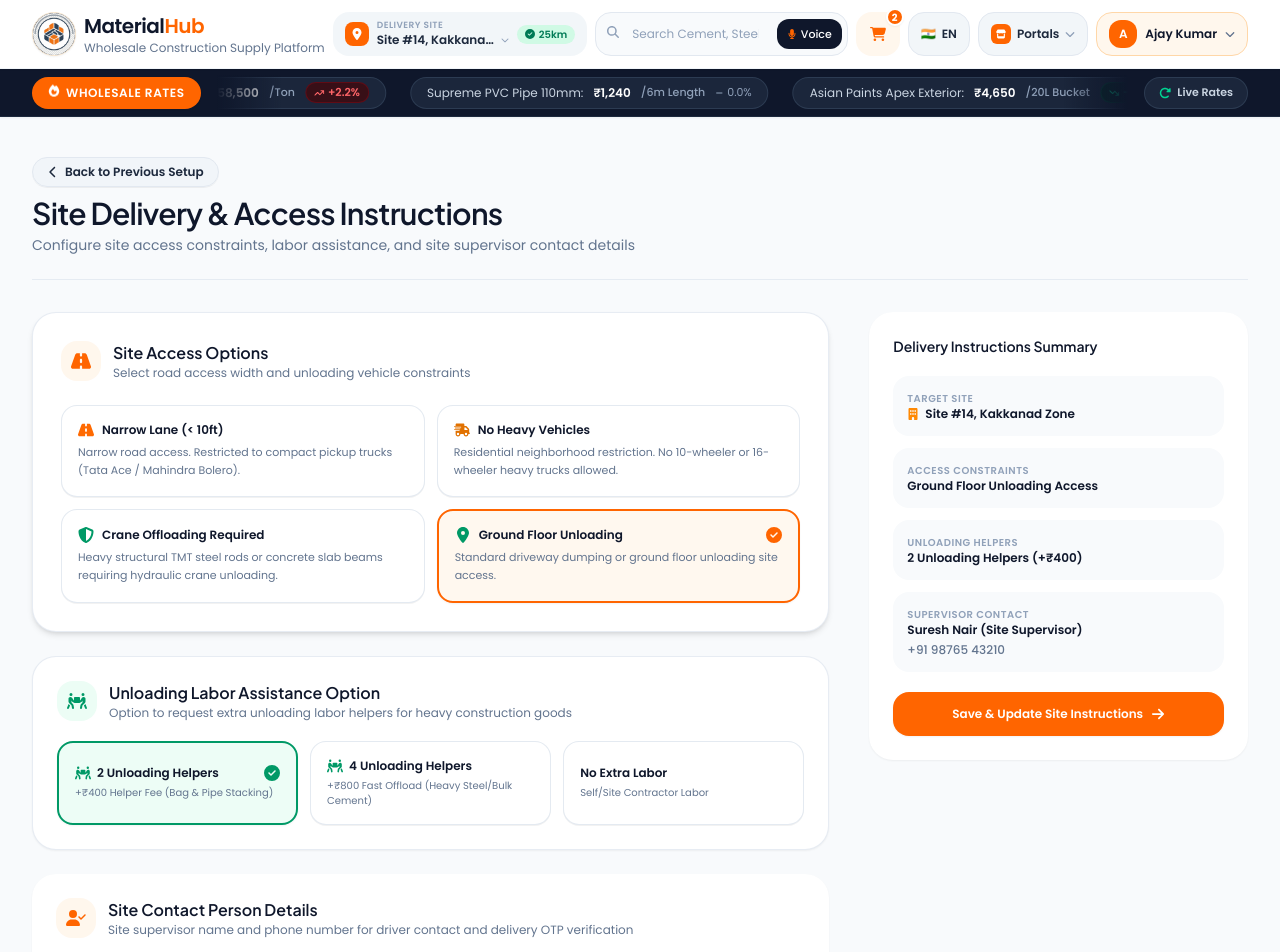
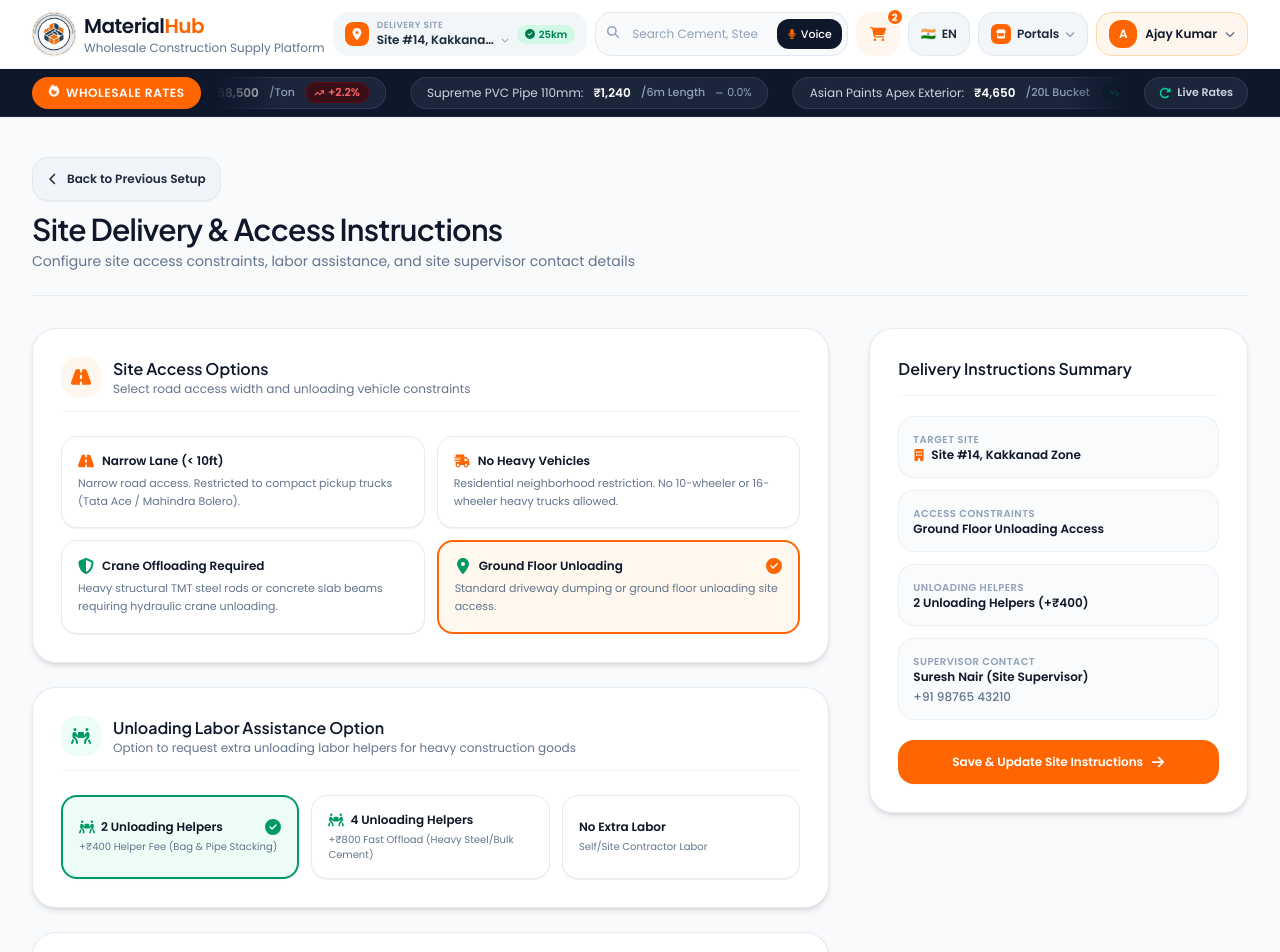
Before and after one commit to ajaycodesx/meterialhub-portal, a Next.js app in the folder buyer-panel/: page /site-delivery in a window 1280 px wide. Shown: the top 952 px of the page. Built offline with nearby package versions, Linux system fonts and the light colour scheme.

Commit message:
Refactor Site Delivery & Access Instructions page for consistent container Y-spacing, card elevation, and standard button styling

```diff
--- a/buyer-panel/components/buyer/SiteDeliveryPage.tsx
+++ b/buyer-panel/components/buyer/SiteDeliveryPage.tsx
@@ -60,10 +60,10 @@ export const SiteDeliveryPage: React.FC<SiteDeliveryPageProps> = ({
           {/* Top Page Header */}
           <div className="flex flex-col md:flex-row md:items-end justify-between gap-4 border-b border-slate-200/80 pb-4 sm:pb-6">
             <div>
-              <div className="mb-2">
+              <div className="mb-2.5">
                 <button
                   onClick={onBack}
-                  className="inline-flex items-center gap-1.5 px-3.5 py-1.5 rounded-2xl bg-slate-100/90 hover:bg-slate-200/80 border border-slate-200 text-xs font-semibold text-slate-800 transition-all cursor-pointer shadow-2xs"
+                  className="inline-flex items-center justify-center gap-2 px-3.5 py-1.5 rounded-2xl bg-slate-100/90 hover:bg-slate-200/80 border border-slate-200 text-xs font-semibold text-slate-800 transition-all h-10 sm:h-11 shadow-2xs cursor-pointer"
                 >
                   <FaChevronLeft className="h-3 w-3" />
                   <span>Back to Previous Setup</span>
@@ -80,10 +80,12 @@ export const SiteDeliveryPage: React.FC<SiteDeliveryPageProps> = ({
 
           <div className="grid grid-cols-1 lg:grid-cols-12 gap-6 lg:gap-10 items-start">
 
+            {/* LEFT SIDE: Options Selection Cards */}
             <div className="lg:col-span-8 space-y-5 sm:space-y-6">
 
+              {/* Site Access Constraints Card */}
               <div className="bg-white p-5 sm:p-7 rounded-2xl sm:rounded-3xl border border-slate-200/80 shadow-md space-y-5">
-              <div className="flex items-center gap-3">
+                <div className="flex items-center gap-3 border-b border-slate-100 pb-3.5">
                   <div className="h-10 w-10 rounded-2xl bg-orange-50 text-[#FF6500] flex items-center justify-center shrink-0">
                     <FaRoad className="h-5 w-5" />
                   </div>
@@ -98,15 +100,15 @@ export const SiteDeliveryPage: React.FC<SiteDeliveryPageProps> = ({
                   <button
                     type="button"
                     onClick={() => setAccessOption('narrow')}
-                  className={`p-3.5 sm:p-4 rounded-2xl text-left transition-all cursor-pointer ${
+                    className={`p-3.5 sm:p-4 rounded-2xl text-left transition-all duration-300 cursor-pointer ${
                       accessOption === 'narrow'
                         ? 'bg-orange-50/90 border-2 border-[#FF6500] shadow-xs'
-                      : 'bg-white hover:bg-slate-50 border border-slate-200/90 shadow-2xs'
+                        : 'bg-white hover:bg-slate-50 border border-slate-200/80 shadow-2xs'
                     }`}
                   >
                     <div className="flex items-center justify-between mb-1.5">
                       <span className="text-xs font-semibold text-slate-900 flex items-center gap-2">
-                      <FaRoad className="h-4 w-4 text-orange-500" />
+                        <FaRoad className="h-4 w-4 text-[#FF6500]" />
                         Narrow Lane (&lt; 10ft)
                       </span>
                       {accessOption === 'narrow' && <FaCircleCheck className="h-4 w-4 text-[#FF6500]" />}
@@ -119,15 +121,15 @@ export const SiteDeliveryPage: React.FC<SiteDeliveryPageProps> = ({
                   <button
                     type="button"
                     onClick={() => setAccessOption('no_heavy')}
-                  className={`p-3.5 sm:p-4 rounded-2xl text-left transition-all cursor-pointer ${
+                    className={`p-3.5 sm:p-4 rounded-2xl text-left transition-all duration-300 cursor-pointer ${
                       accessOption === 'no_heavy'
                         ? 'bg-orange-50/90 border-2 border-[#FF6500] shadow-xs'
-                      : 'bg-white hover:bg-slate-50 border border-slate-200/90 shadow-2xs'
+                        : 'bg-white hover:bg-slate-50 border border-slate-200/80 shadow-2xs'
                     }`}
                   >
                     <div className="flex items-center justify-between mb-1.5">
                       <span className="text-xs font-semibold text-slate-900 flex items-center gap-2">
-                      <FaTruckFast className="h-4 w-4 text-amber-600" />
+                        <FaTruckFast className="h-4 w-4 text-[#FF6500]" />
                         No Heavy Vehicles
                       </span>
                       {accessOption === 'no_heavy' && <FaCircleCheck className="h-4 w-4 text-[#FF6500]" />}
@@ -140,10 +142,10 @@ export const SiteDeliveryPage: React.FC<SiteDeliveryPageProps> = ({
                   <button
                     type="button"
                     onClick={() => setAccessOption('crane')}
-                  className={`p-3.5 sm:p-4 rounded-2xl text-left transition-all cursor-pointer ${
+                    className={`p-3.5 sm:p-4 rounded-2xl text-left transition-all duration-300 cursor-pointer ${
                       accessOption === 'crane'
                         ? 'bg-orange-50/90 border-2 border-[#FF6500] shadow-xs'
-                      : 'bg-white hover:bg-slate-50 border border-slate-200/90 shadow-2xs'
+                        : 'bg-white hover:bg-slate-50 border border-slate-200/80 shadow-2xs'
                     }`}
                   >
                     <div className="flex items-center justify-between mb-1.5">
@@ -161,10 +163,10 @@ export const SiteDeliveryPage: React.FC<SiteDeliveryPageProps> = ({
                   <button
                     type="button"
                     onClick={() => setAccessOption('ground')}
-                  className={`p-3.5 sm:p-4 rounded-2xl text-left transition-all cursor-pointer ${
+                    className={`p-3.5 sm:p-4 rounded-2xl text-left transition-all duration-300 cursor-pointer ${
                       accessOption === 'ground'
                         ? 'bg-orange-50/90 border-2 border-[#FF6500] shadow-xs'
-                      : 'bg-white hover:bg-slate-50 border border-slate-200/90 shadow-2xs'
+                        : 'bg-white hover:bg-slate-50 border border-slate-200/80 shadow-2xs'
                     }`}
                   >
                     <div className="flex items-center justify-between mb-1.5">
@@ -182,8 +184,9 @@ export const SiteDeliveryPage: React.FC<SiteDeliveryPageProps> = ({
                 </div>
               </div>
 
-            <div className="bg-white p-4 sm:p-6 rounded-2xl sm:rounded-3xl border border-slate-200/80 shadow-xs space-y-4">
-              <div className="flex items-center gap-3">
+              {/* Labor Assistance Options Card */}
+              <div className="bg-white p-5 sm:p-7 rounded-2xl sm:rounded-3xl border border-slate-200/80 shadow-md space-y-5">
+                <div className="flex items-center gap-3 border-b border-slate-100 pb-3.5">
                   <div className="h-10 w-10 rounded-2xl bg-emerald-50 text-emerald-600 flex items-center justify-center shrink-0">
                     <FaPeopleCarryBox className="h-5 w-5" />
                   </div>
@@ -198,10 +201,10 @@ export const SiteDeliveryPage: React.FC<SiteDeliveryPageProps> = ({
                   <button
                     type="button"
                     onClick={() => setLaborAssistance('two_helpers')}
-                  className={`p-3.5 sm:p-4 rounded-2xl text-left transition-all cursor-pointer ${
+                    className={`p-3.5 sm:p-4 rounded-2xl text-left transition-all duration-300 cursor-pointer ${
                       laborAssistance === 'two_helpers'
                         ? 'bg-emerald-50/90 border-2 border-emerald-600 shadow-xs'
-                      : 'bg-white hover:bg-slate-50 border border-slate-200/90 shadow-2xs'
+                        : 'bg-white hover:bg-slate-50 border border-slate-200/80 shadow-2xs'
                     }`}
                   >
                     <div className="flex items-center justify-between mb-1">
@@ -217,10 +220,10 @@ export const SiteDeliveryPage: React.FC<SiteDeliveryPageProps> = ({
                   <button
                     type="button"
                     onClick={() => setLaborAssistance('four_helpers')}
-                  className={`p-3.5 sm:p-4 rounded-2xl text-left transition-all cursor-pointer ${
+                    className={`p-3.5 sm:p-4 rounded-2xl text-left transition-all duration-300 cursor-pointer ${
                       laborAssistance === 'four_helpers'
                         ? 'bg-emerald-50/90 border-2 border-emerald-600 shadow-xs'
-                      : 'bg-white hover:bg-slate-50 border border-slate-200/90 shadow-2xs'
+                        : 'bg-white hover:bg-slate-50 border border-slate-200/80 shadow-2xs'
                     }`}
                   >
                     <div className="flex items-center justify-between mb-1">
@@ -236,10 +239,10 @@ export const SiteDeliveryPage: React.FC<SiteDeliveryPageProps> = ({
                   <button
                     type="button"
                     onClick={() => setLaborAssistance('none')}
-                  className={`p-3.5 sm:p-4 rounded-2xl text-left transition-all cursor-pointer ${
+                    className={`p-3.5 sm:p-4 rounded-2xl text-left transition-all duration-300 cursor-pointer ${
                       laborAssistance === 'none'
                         ? 'bg-slate-100 border-2 border-slate-400 shadow-xs'
-                      : 'bg-white hover:bg-slate-50 border border-slate-200/90 shadow-2xs'
+                        : 'bg-white hover:bg-slate-50 border border-slate-200/80 shadow-2xs'
                     }`}
                   >
                     <div className="flex items-center justify-between mb-1">
@@ -252,8 +255,9 @@ export const SiteDeliveryPage: React.FC<SiteDeliveryPageProps> = ({
                 </div>
               </div>
 
-            <div className="bg-white p-6 rounded-3xl shadow-xs space-y-5">
-              <div className="flex items-center gap-3">
+              {/* Site Supervisor Contact Details Card */}
+              <div className="bg-white p-5 sm:p-7 rounded-2xl sm:rounded-3xl border border-slate-200/80 shadow-md space-y-5">
+                <div className="flex items-center gap-3 border-b border-slate-100 pb-3.5">
                   <div className="h-10 w-10 rounded-2xl bg-orange-50 text-[#FF6500] flex items-center justify-center shrink-0">
                     <FaUserCheck className="h-5 w-5" />
                   </div>
@@ -284,21 +288,22 @@ export const SiteDeliveryPage: React.FC<SiteDeliveryPageProps> = ({
 
             </div>
 
+            {/* RIGHT SIDE: Summary Card */}
             <div className="lg:col-span-4 space-y-6">
 
-            <div className="bg-white p-6 rounded-3xl shadow-xs space-y-5">
-              <h3 className="font-semibold text-sm text-slate-900">Delivery Instructions Summary</h3>
+              <div className="bg-white p-5 sm:p-7 rounded-2xl sm:rounded-3xl border border-slate-200/80 shadow-md space-y-5">
+                <h3 className="font-semibold text-base text-slate-900 border-b border-slate-100 pb-3.5">Delivery Instructions Summary</h3>
 
                 <div className="space-y-3 text-xs text-slate-600 font-normal">
-                <div className="p-3.5 rounded-2xl bg-slate-50 space-y-1">
+                  <div className="p-3.5 rounded-2xl bg-slate-50/80 border border-slate-200/60 space-y-1">
                     <span className="text-[10px] font-semibold text-slate-400 uppercase tracking-wider">Target Site</span>
                     <p className="font-semibold text-slate-900 flex items-center gap-1.5">
-                    <FaBuilding className="h-3 w-3 text-orange-400" />
+                      <FaBuilding className="h-3 w-3 text-[#FF6500]" />
                       {location.address || 'Site #14, Kakkanad Zone'}
                     </p>
                   </div>
 
-                <div className="p-3.5 rounded-2xl bg-slate-50 space-y-1">
+                  <div className="p-3.5 rounded-2xl bg-slate-50/80 border border-slate-200/60 space-y-1">
                     <span className="text-[10px] font-semibold text-slate-400 uppercase tracking-wider">Access Constraints</span>
                     <p className="font-semibold text-slate-900">
                       {accessOption === 'narrow' && 'Narrow Road (< 10ft Mini Truck Only)'}
@@ -308,7 +313,7 @@ export const SiteDeliveryPage: React.FC<SiteDeliveryPageProps> = ({
                     </p>
                   </div>
 
-                <div className="p-3.5 rounded-2xl bg-slate-50 space-y-1">
+                  <div className="p-3.5 rounded-2xl bg-slate-50/80 border border-slate-200/60 space-y-1">
                     <span className="text-[10px] font-semibold text-slate-400 uppercase tracking-wider">Unloading Helpers</span>
                     <p className="font-semibold text-slate-900 text-emerald-700">
                       {laborAssistance === 'two_helpers' && '2 Unloading Helpers (+₹400)'}
@@ -317,7 +322,7 @@ export const SiteDeliveryPage: React.FC<SiteDeliveryPageProps> = ({
                     </p>
                   </div>
 
-                <div className="p-3.5 rounded-2xl bg-slate-50 space-y-1">
+                  <div className="p-3.5 rounded-2xl bg-slate-50/80 border border-slate-200/60 space-y-1">
                     <span className="text-[10px] font-semibold text-slate-400 uppercase tracking-wider">Supervisor Contact</span>
                     <p className="font-semibold text-slate-900">{supervisorName}</p>
                     <p className="text-slate-500 font-medium">{supervisorPhone}</p>
@@ -329,7 +334,7 @@ export const SiteDeliveryPage: React.FC<SiteDeliveryPageProps> = ({
                   size="lg"
                   onClick={handleSave}
                   icon={<FaArrowRight className="h-3.5 w-3.5" />}
-                className="w-full py-3.5 text-sm"
+                  className="w-full justify-center text-sm"
                 >
                   Save &amp; Update Site Instructions
                 </Button>
```
Lines whose indentation alone changed are shown as unchanged.
